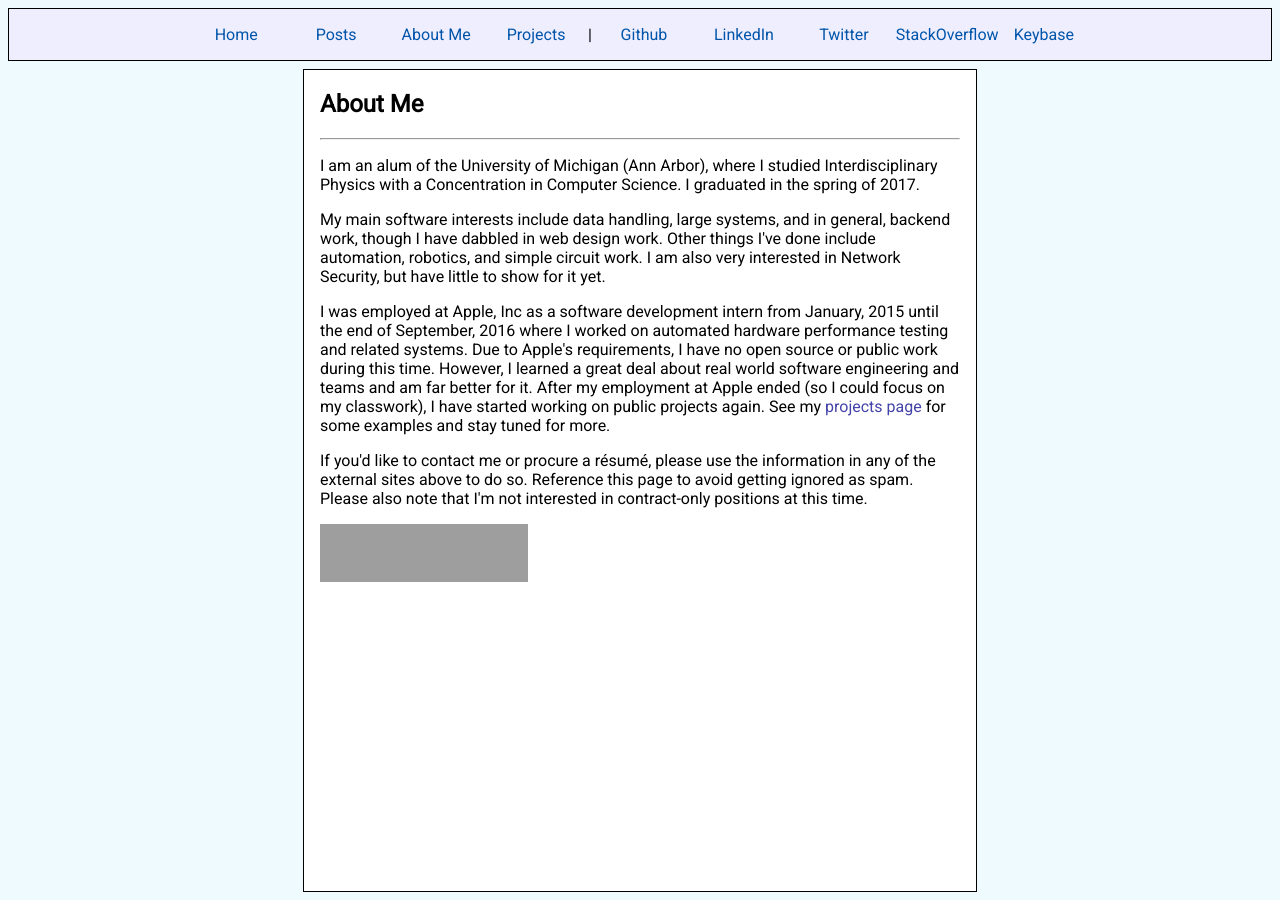
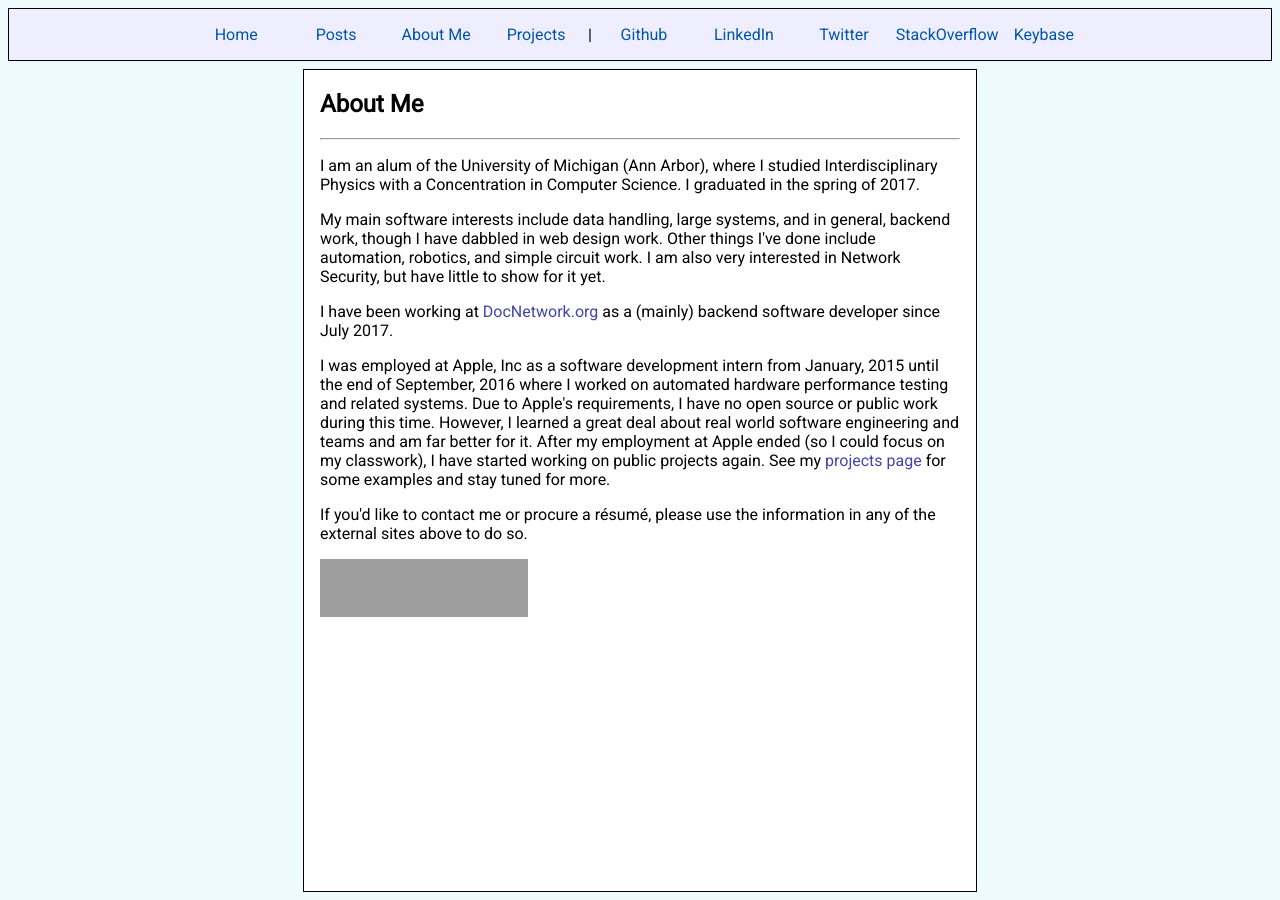
Before and after one commit to biggerfisch/website_v17, a Jekyll site: the page built from about-me/index.html, in a window 1280 px wide. Built offline with Jekyll 4.4.1, drawn with Linux system fonts in a browser that asks for light colours; grey boxes are pictures that could not be loaded.

Commit message:
Update about-me, right angle `code`, update gitignore
 - Adds ruby folders to gitignore
 - Adds docnetwork.org position to about-me
 - Removes radius on code block cause it looks bad

```diff
--- a/about-me/index.html
+++ b/about-me/index.html
@@ -6,9 +6,11 @@ title: "About Me"
 
 <p>My main software interests include data handling, large systems, and in general, backend work, though I have dabbled in web design work. Other things I've done include automation, robotics, and simple circuit work. I am also very interested in Network Security, but have little to show for it yet. </p>
 
+<p>I have been working at <a href="https://www.docnetwork.org">DocNetwork.org</a> as a (mainly) backend software developer since July 2017.</p>
+
 <p>I was employed at Apple, Inc as a software development intern from January, 2015 until the end of September, 2016 where I worked on automated hardware performance testing and related systems. Due to Apple's requirements, I have no open source or public work during this time. However, I learned a great deal about real world software engineering and teams and am far better for it. After my employment at Apple ended (so I could focus on my classwork), I have started working on public projects again. See my <a href='{{ "/projects/" | relative_url }}'>projects page</a> for some examples and stay tuned for more.</p>
 
-<p>If you'd like to contact me or procure a résumé, please use the information in any of the external sites above to do so. Reference this page to avoid getting ignored as spam. Please also note that I'm not interested in contract-only positions at this time.</p>
+<p>If you'd like to contact me or procure a résumé, please use the information in any of the external sites above to do so.</p>
 
 <a href="https://stackoverflow.com/users/1067211/avery">
 <img src="https://stackoverflow.com/users/flair/1067211.png" width="208" height="58" alt="Profile for Avery at Stack Overflow, Q&amp;A for professional and enthusiast programmers" title="Profile for Avery at Stack Overflow, Q&amp;A for professional and enthusiast programmers">
--- a/css/main.css
+++ b/css/main.css
@@ -86,10 +86,6 @@ a:hover {
     white-space: nowrap;
 }
 
-div.code {
-     border-radius: 1em;
-}
-
 .code pre {
     padding: 0.5rem;
 }
```
Also changed, not shown: 1 other file.
